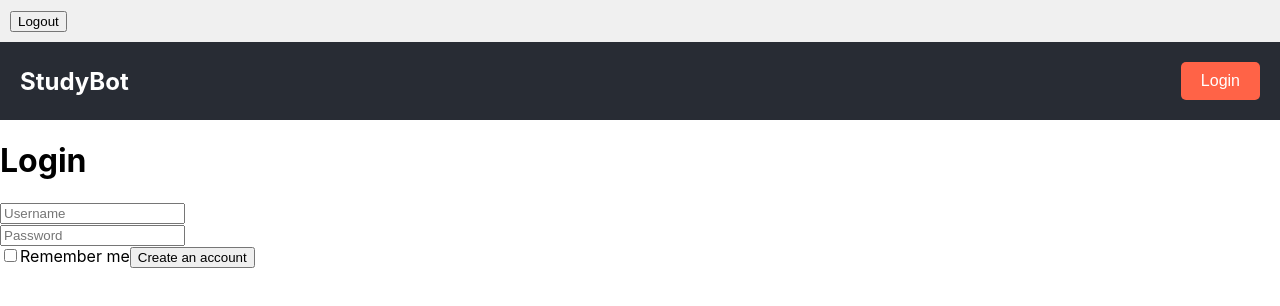
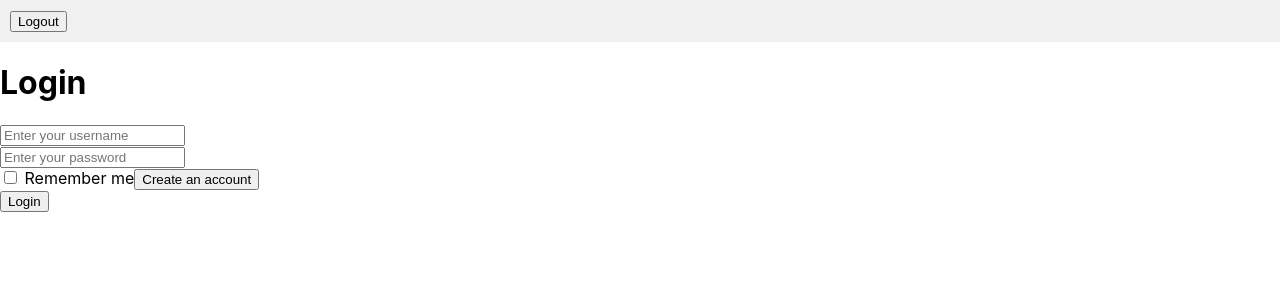
Before and after one commit to JoshuaThomas123/University_project, a React (Create React App) app in the folder frontend/: page /login in a window 1280 px wide. Shown: the top 306 px of the page. Built offline with nearby package versions, Linux system fonts and the light colour scheme.

Commit message:
Update login.js

```diff
--- a/frontend/src/pages/login.js
+++ b/frontend/src/pages/login.js
@@ -1,31 +1,98 @@
-import React from 'react';
-import Hubpage from './hubpage';
-import { Navigate, useNavigate } from 'react-router-dom';
+import React, { useState } from 'react';
+import { useNavigate } from 'react-router-dom';
 
-function Login() {
+function Login({ onLogin }) {
+  const [formData, setFormData] = useState({
+    username: '',
+    password: '',
+  });
+  const [error, setError] = useState('');
   const navigate = useNavigate();
+
+
+  const handleChange = (e) => {
+    const { name, value } = e.target;
+    setFormData((prevData) => ({
+      ...prevData,
+      [name]: value,
+    }));
+  };
+
+
+  const handleSubmit = async (e) => {
+    e.preventDefault();
+    try {
+
+      const response = await fetch('http://127.0.0.1:5000/login', {
+        method: 'POST',
+        headers: {
+          'Content-Type': 'application/json',
+        },
+        body: JSON.stringify(formData),
+      });
+
+      const result = await response.json();
+
+      if (response.ok) {
+        alert('Login successful!');
+        onLogin();
+        navigate('/');
+      } else {
+        setError(result.message || 'Invalid credentials');
+      }
+    } catch (err) {
+      setError('An error occurred. Please try again.');
+      console.error('Error during login:', err);
+    }
+  };
 
   return (
     <div>
-      <Hubpage>
-      </Hubpage>
-    <div className='wrapper'>
-      <form action="">
+      <div className="wrapper">
+        <form onSubmit={handleSubmit}>
           <h1>Login</h1>
+
+
           <div className="input-box">
-        <input type="text" placeholder='Username' required/>
+            <input
+              type="text"
+              id="username"
+              name="username"
+              placeholder="Enter your username"
+              value={formData.username}
+              onChange={handleChange}
+              required
+            />
+          </div>
 
+
+          <div className="input-box">
+            <input
+              type="password"
+              id="password"
+              name="password"
+              placeholder="Enter your password"
+              value={formData.password}
+              onChange={handleChange}
+              required
+            />
           </div>
-      <div className ="input-box">
-        <input type="text" PLACEHOLDER ='Password' required/>
 
-      </div>
-      <div className='remember=forgot'>
-        <label><input type="checkbox"/>Remember me</label>
-        <button  onClick={() => navigate('/signup')}>
+
+          <div className="remember-forgot">
+            <label>
+              <input type="checkbox" /> Remember me
+            </label>
+            <button type="button" onClick={() => navigate('/signup')}>
               Create an account
             </button>
           </div>
+
+
+          {error && <p style={{ color: 'red' }}>{error}</p>}
+
+
+          <button type="submit">Login</button>
         </form>
       </div>
     </div>
```
Lines whose indentation alone changed are shown as unchanged.
